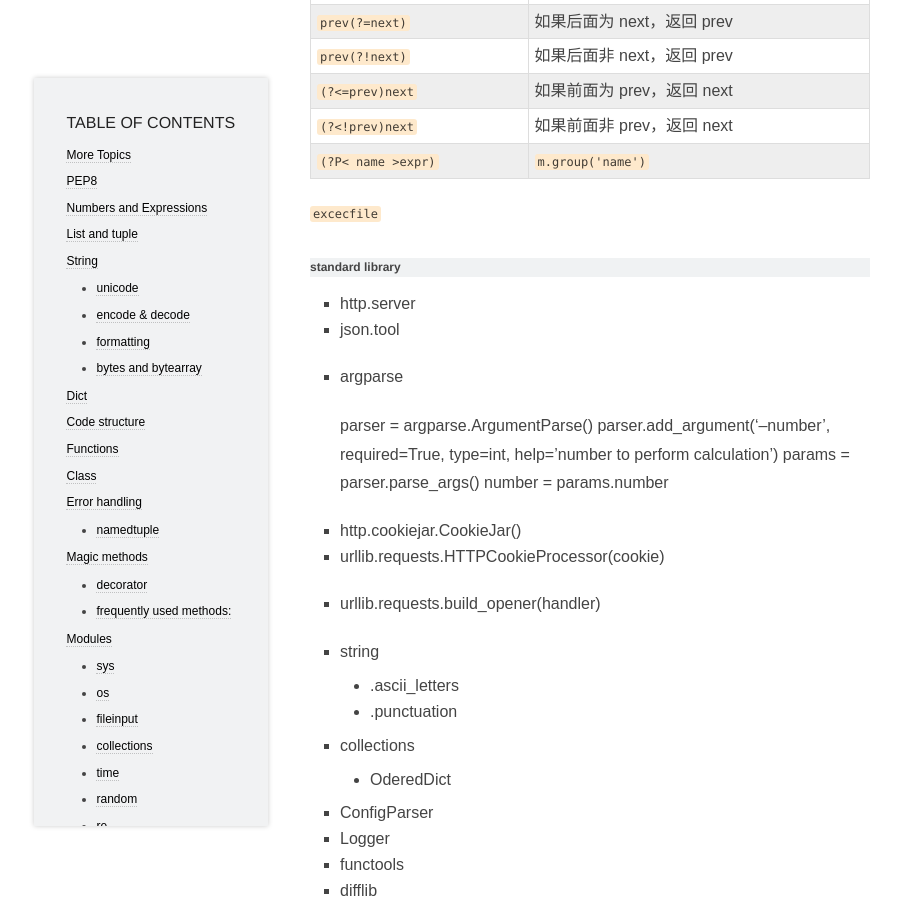
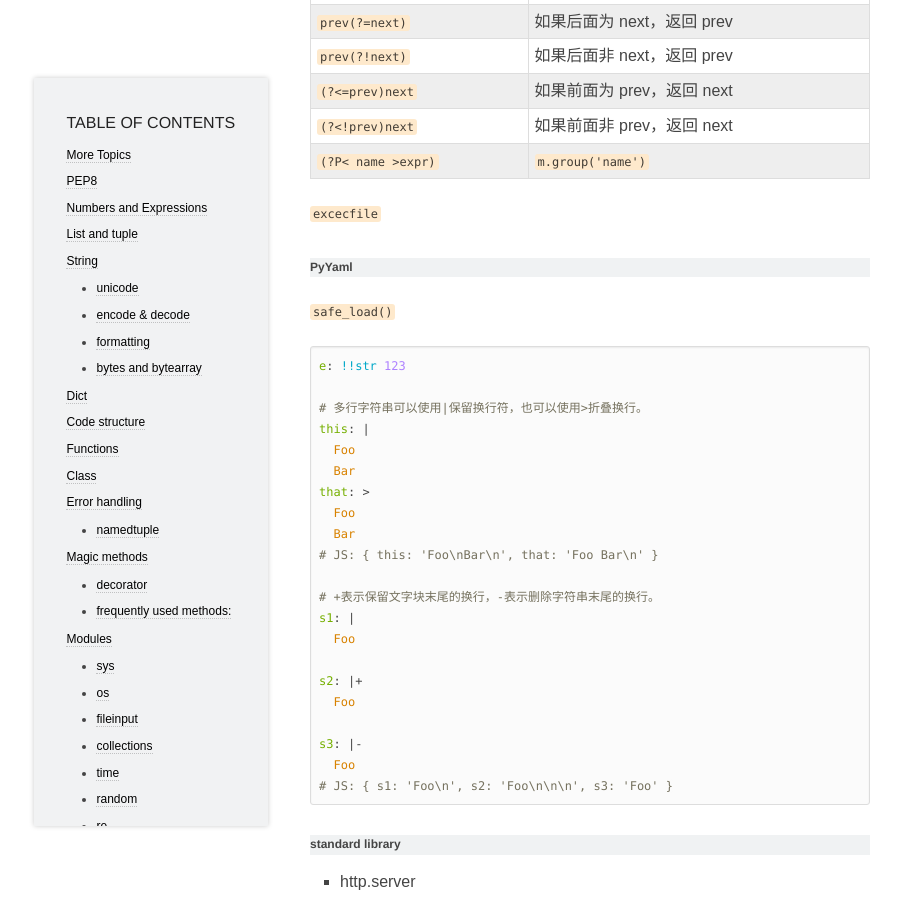
Before and after one commit to fanyange/fanyange.github.io, a Jekyll site: the page built from wiki/Python.md, in a window 1280 px wide and 900 px high, scrolled down 13316 px. Shown: the whole window, without its empty margins (50-951 px from the left). Built offline with Jekyll 4.4.1, drawn with Linux system fonts in a browser that asks for light colours; some web fonts are replaced; comment, search, counter and statistics services are not loaded.

Commit message:
Update Python notes

````diff
--- a/wiki/Python.md
+++ b/wiki/Python.md
@@ -534,6 +534,33 @@ pattern:
 
 `excecfile`
 
+### PyYaml
+`safe_load()`
+
+```yaml
+e: !!str 123
+
+# 多行字符串可以使用|保留换行符，也可以使用>折叠换行。
+this: |
+  Foo
+  Bar
+that: >
+  Foo
+  Bar
+# JS: { this: 'Foo\nBar\n', that: 'Foo Bar\n' }
+
+# +表示保留文字块末尾的换行，-表示删除字符串末尾的换行。
+s1: |
+  Foo
+
+s2: |+
+  Foo
+
+s3: |-
+  Foo
+# JS: { s1: 'Foo\n', s2: 'Foo\n\n\n', s3: 'Foo' }
+```
+
 ### standard library
 - http.server
 - json.tool
````
